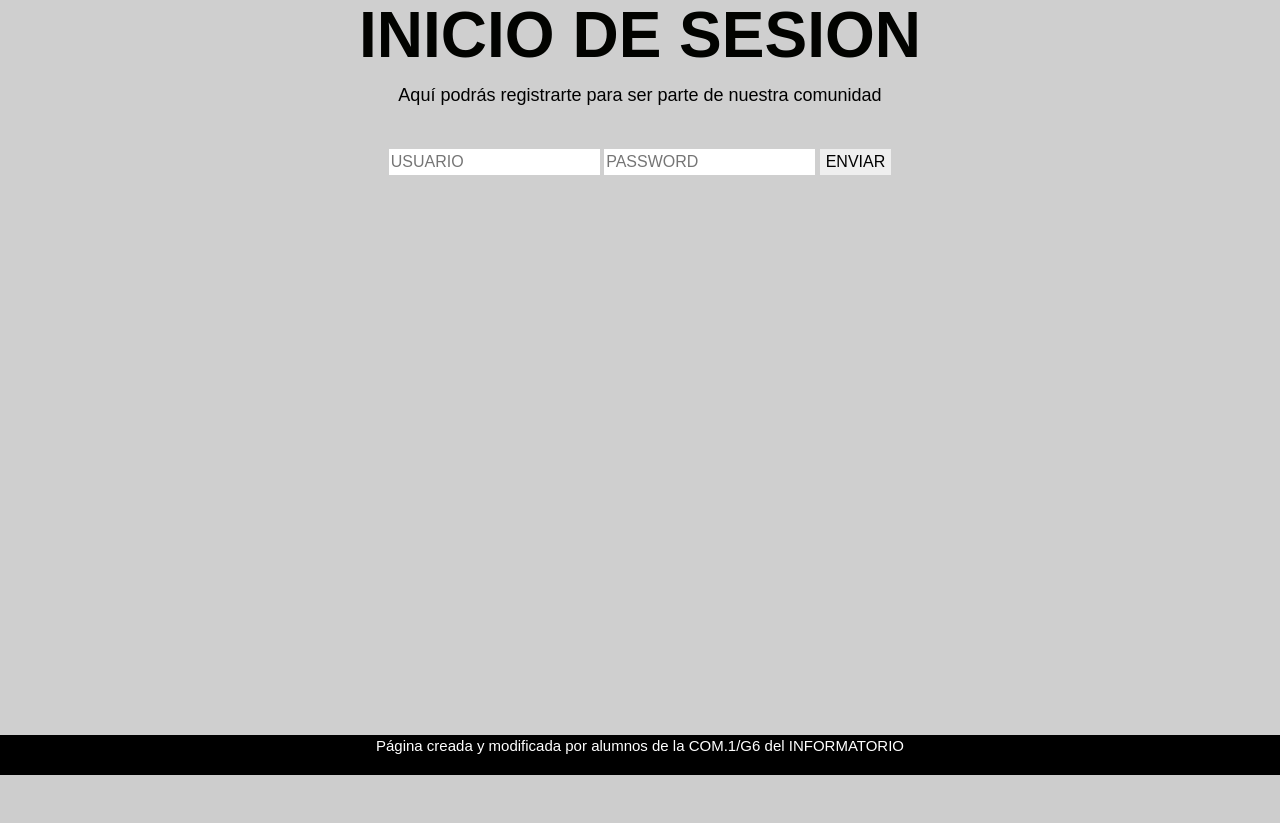
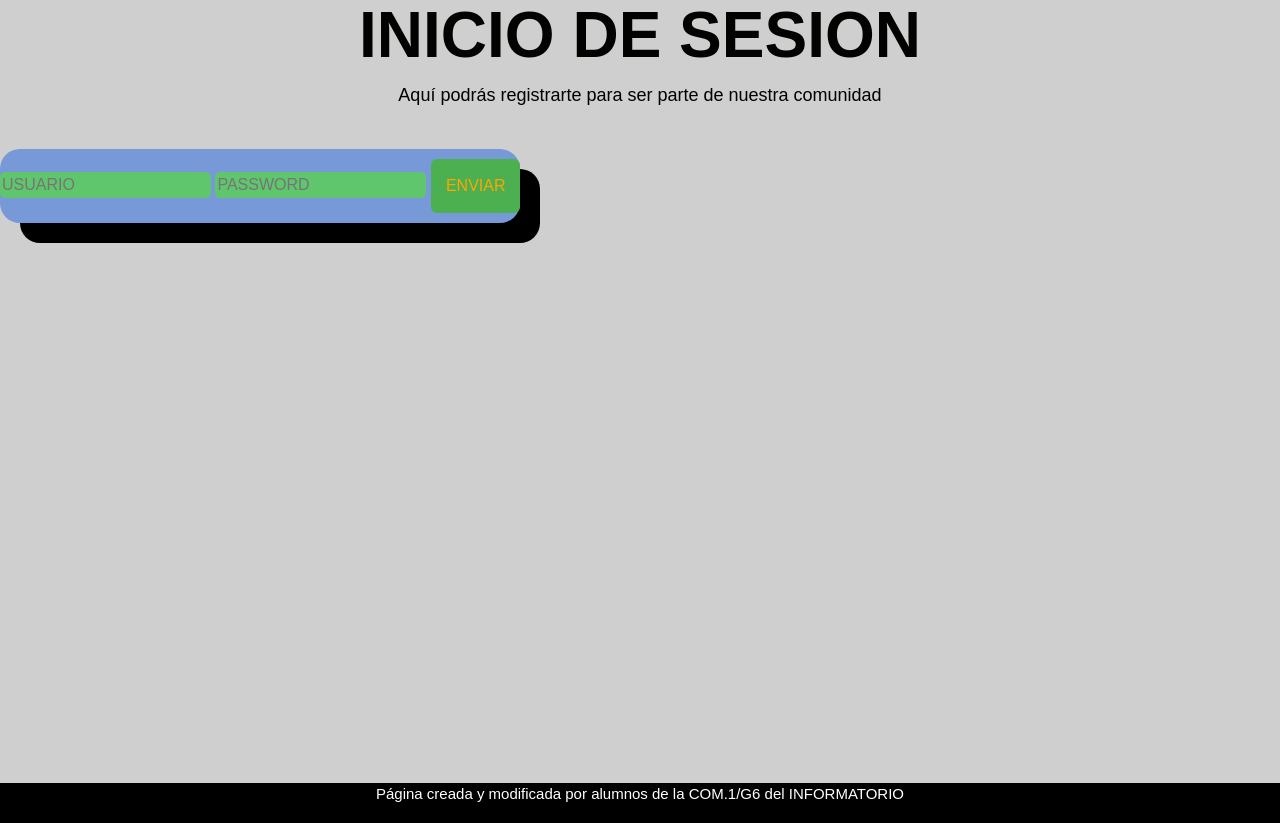
Before and after one commit to NahuelSanchez5/Fundaci-n-Amigos-del-Arte, a Django app: page /login/ in a window 1280 px wide. Shown: the part 153-976 px from the top of the page. Before the commit the page ends 928 px from the top, so only its background shows below. Run offline with Django 3.2, Linux system fonts and the light colour scheme.

Commit message:
Edicion de login y registro. Nahuel

```diff
--- a/blog/static/css/main.css
+++ b/blog/static/css/main.css
@@ -3,6 +3,7 @@
     border: 0;
     font-size: 100%;
     vertical-align: baseline;
+    list-style-type:none
 }
 
 /* ES EL BODY DE TODO EL PROYECTO */
@@ -10,7 +11,6 @@ body {
     text-align: center;
     font-family: sans-serif;
     background-color: rgb(207, 207, 207);
-    list-style-type:none
 }
 
 .head {
@@ -105,6 +105,8 @@ p {
 .iniciosesion {
     text-align: center;
     padding-bottom: 35em;
+    width: max-content;
+    display: center;
 }
 
 .contacto {
@@ -201,9 +203,38 @@ form p {
     height: max-content;
     text-align: center;
     display: flex;
-
 }
 
 .helptext {
     text-align: center;
 }
+
+.btn{
+    background-color: #4CAF50;
+    color: orange;
+    padding: 15px;
+    margin: 10px 0px;
+    border: none;
+    cursor: pointer;
+}
+
+.btn:hover{
+
+}
+
+form input{
+    background-color: rgb(95, 198, 109);
+    border-radius: 5px;
+    border-bottom: #020300;
+    cursor: text;
+}
+
+form {
+    background-color: rgb(119, 153, 216);
+    border-radius: 20px;
+    box-shadow: 20px 20px black;
+}
+
+span helptext{
+    clear: left;
+}
--- a/blog/templates/usuarios/login.html
+++ b/blog/templates/usuarios/login.html
@@ -13,12 +13,12 @@
 			<p>Aquí podrás registrarte para ser parte de nuestra comunidad</p>
 
 		<div class="iniciosesion">
-			<form method="POST">{%csrf_token%}
+			<form class="login">{%csrf_token%}
 				{{form.errors}}
-				<input type="text" name="username" placeholder="USUARIO">
-				<input type="password" name="password" placeholder="PASSWORD">
+				<input type="text" name="username" placeholder="USUARIO" class="usuario">
+				<input type="password" name="password" placeholder="PASSWORD" class="contrasena">
 
-				<input type="submit" name="" value="ENVIAR">
+				<input type="submit" name="" value="ENVIAR" class="btn">
 
 			</form>
 		</div>
```
